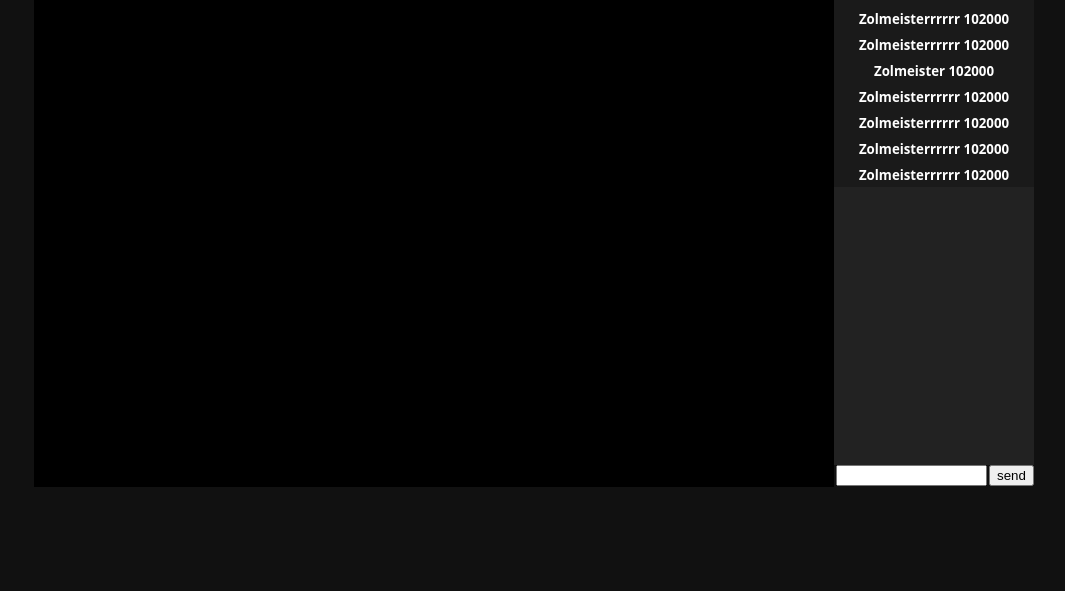
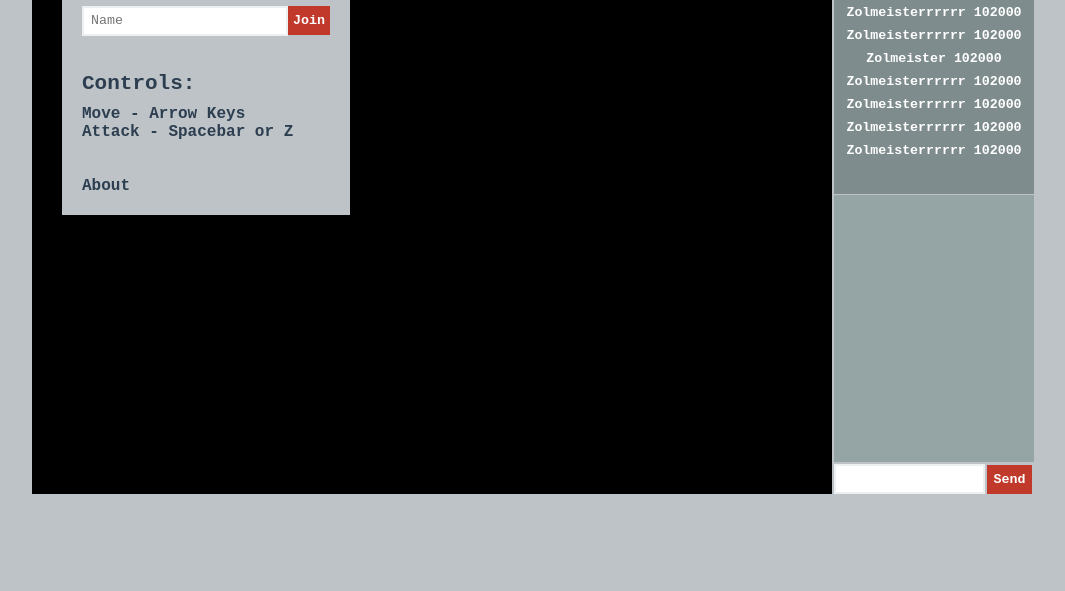
Before and after one commit to Zolmeister/senshi, a plain HTML site: page index.html in a window 1280 px wide. Shown: the part 209-800 px from the top of the page, without its empty margins (106-1171 px from the left). Drawn offline with nearby package versions, Linux system fonts and the light colour scheme; no server answers.

Commit message:
pretty ui

```diff
--- a/index.html
+++ b/index.html
@@ -5,23 +5,25 @@
 
 <style>
 body {
-    background: #111;
-    font-family: 'sans'
+  background: #BDC3C7;
+  font-family: "Courier New", Courier, monospace;
+  font-weight: bold;
 }
 #game {
   position: relative;
-  margin: 0 auto;
-  width: 1000px;
-  color: #fff;
+  margin: 15px auto;
+  width: 1004px;
+  color: #C0392B;
 }
 #overlay {
   position: absolute;
   top: 100px;
-  left: 100px;
-  color: #fff;
-
+  left: 30px;
+  color: #2C3E50;
+  background: #BDC3C7;
+  padding: 20px;
   /* debug*/
-  display: none;
+  /*display: none;*/
 }
 #c {
   height: 600px;
@@ -36,14 +38,15 @@ body {
 }
 #title {
   font-size: 60px;
-  font-weight: bold;
 }
 #scores {
+  margin: 0px 2px 1px 2px;
   height: 300px;
   float:right;
   width: 200px;
-  background: #1a1a1a;
+  background: #7F8C8D;
   text-align: center;
+  color: #fff;
 }
 h3 {
   margin: 10px;
@@ -52,13 +55,48 @@ h5 {
   margin: 8px;
 }
 #chatBox {
-  height: 272px;
+  height: 261px;
   width: 194px;
-  background: #222;
+  background: #95A5A6;
   float: right;
   overflow: auto;
   font-size: 13px;
   padding: 3px;
+  color: #fff;
+  margin: 0px 2px;
+}
+#name, #msg {
+  height: 30px;
+  padding: 8px 5px;
+  text-indent: 2px;
+  width: 206px;
+  vertical-align: middle;
+  border: 2px solid #ECF0F1;
+  font-family: "Courier New", Courier, monospace;
+}
+#name:focus, #msg:focus {
+    outline: 0;
+    border-color: #95A5A6;
+}
+#msg {
+  font-size: 13px;
+  width: 151px;
+  margin: 2px;
+}
+input[type="submit"] {
+  vertical-align: middle;
+  background: #C0392B;
+  border: 0;
+  color: #fff;
+  padding: 7px 5px;
+  font-family: "Courier New", Courier, monospace;
+  font-weight: bold;
+}
+input[type="submit"]:hover {
+  background: #E74C3C;
+}
+#join {
+  margin:0px;
 }
 </style>
 
@@ -66,17 +104,18 @@ h5 {
   <div id='title'>戦士 - Senshi</div>
   <canvas id='c'></canvas>
   <div id='overlay'>
+    <h1>Spectating</h1>
     <!-- name input -->
     <form id='join'>
-      Name: <input id='name'><input type='submit' value='join'>
+      <input id='name' placeholder='Name'><input type='submit' value='Join'>
       <div id='red'><span id='taken'>&nbsp;</span></div>
     </form>
     <!-- controls --><br>
-    Controls:<br>
-    Movement - Arrow Keys<br>
+    <div style='font-size:21px;margin-bottom:10px;'>Controls:</div>
+    Move - Arrow Keys<br>
     Attack - Spacebar or Z<br>
-    <!-- about --><br>
-    <a>Blog</a>, <a>Source</a>
+    <!-- about --><br><br>
+    <a>About</a>
   </div>
   <div id='scores'>
     <h3>Top 10</h3>
@@ -93,7 +132,7 @@ h5 {
   </div>
   <div id='chatBox'></div>
   <form id='chatInput'>
-    <input id='msg' style='width:151px;margin:0px 2px;'><input type='submit' value='send' style='width: 45px'>
+    <input id='msg'><input type='submit' value='Send' style='width: 45px'>
   </form>
 </div>
 
--- a/main.js
+++ b/main.js
@@ -49,9 +49,13 @@ socket.on('highScores', function (scores) {
 
   // This is sage because names are guarenteed to only be letters
   for (var i = 0; i < scores.length; i++) {
-    $s.innerHTML += '<h5>' + scores[i].name + ' ' + scores[i].score + '</h5>'
+    var len = (scores[i].name + scores[i].score).length
+    $s.innerHTML += '<h5>' + scores[i].name + repeat('&nbsp;', 22 - len) + scores[i].score + '</h5>'
   }
 })
+function repeat(s, n) {
+  return new Array(n+1).join(s)
+}
 socket.on('alert', function alert(msg) {
   // split alert string into many msgs
   while (msg) {
@@ -95,10 +99,10 @@ function initialize() {
   $('#join').onsubmit = join
   $('#chatInput').onsubmit = chat
   //debug
-  $('#name').value = 'Zolmeister'
-  join({
-    preventDefault: function () {}
-  })
+  //$('#name').value = 'Zolmeister'
+  //join({
+  //  preventDefault: function () {}
+  //})
 }
 
 function chat(e) {
```
